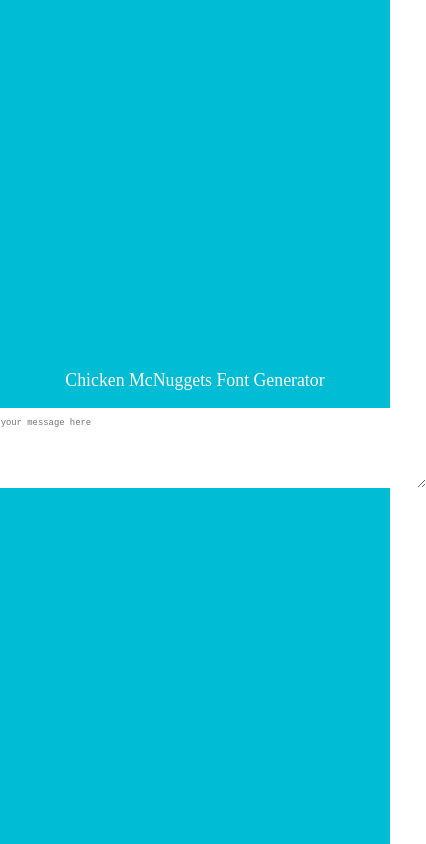
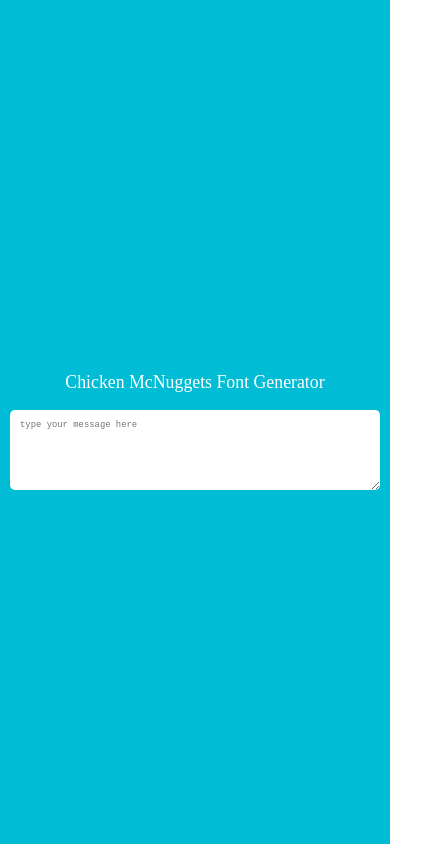
Before and after one commit to iownthegame/Chicken-McNuggets-Font-Generator, a React (Create React App) app: page / in a window 390 px wide. Shown: the whole page, 426 px wide, since content can reach past the window. Built offline with nearby package versions, Linux system fonts and the light colour scheme; a web font is replaced by a local one.

Commit message:
Responsive

```diff
--- a/package.json
+++ b/package.json
@@ -1,4 +1,5 @@
 {
+  "homepage": "https://iownthegame.github.io/Chicken-McNuggets-Font-Generator",
   "name": "chicken-mcnuggets-font-generator",
   "version": "0.1.0",
   "private": true,
@@ -12,6 +13,8 @@
     "web-vitals": "^0.2.4"
   },
   "scripts": {
+    "predeploy": "npm run build",
+    "deploy": "gh-pages -d build",
     "start": "react-scripts start",
     "build": "react-scripts build",
     "test": "react-scripts test",
@@ -34,5 +37,8 @@
       "last 1 firefox version",
       "last 1 safari version"
     ]
+  },
+  "devDependencies": {
+    "gh-pages": "^3.1.0"
   }
 }
--- a/src/App.css
+++ b/src/App.css
@@ -4,6 +4,8 @@
 }
 
 .App {
+  width: 100%;
+  overflow: hidden;
   text-align: center;
 }
 
@@ -32,6 +34,9 @@
   border-radius: 5px;
   padding: 10px;
   font-size: 0.5em;
+  width: 80%;
+  min-width: 350px;
+  max-width: 600px;
 }
 
 a {
@@ -40,10 +45,11 @@
   background: orangered;
   padding: 10px 20px;
   border-radius: 10px;
-  font-size: 0.7em;
+  font-size: 0.6em;
   font-weight: bold;
+  margin-top: 30px;
 }
 
-a:hover {
+a:hover, a:active {
   background: orange;
 }
--- a/src/App.js
+++ b/src/App.js
@@ -16,7 +16,7 @@
     const style = {
       font: 'Chicken_McNuggets',
       align: 'center',
-      size: 18,
+      size: 20,
       background: 'transparent',
       lineHeight: '1.6em',
     };
@@ -30,16 +30,13 @@
     <div className="App">
       <header className="App-header">
         <p id="title">Chicken McNuggets Font Generator</p>
-
-        <div>
-          <textarea placeholder="type your message here" rows="6" cols="80" onChange={handleTextChange}></textarea>
+        <textarea placeholder="type your message here" rows="6" onChange={handleTextChange}></textarea>
         {image &&
           <>
             <div id="result" dangerouslySetInnerHTML={{ __html: image.outerHTML }} />
             <a download={`${text}.png`} href={image.src} target="_blank" rel="noreferrer">Download image</a>
           </>
         }
-        </div>
       </header>
     </div>
   );
```
Also changed, not shown: 1 other file (tests, documents, lock files or other folders). Lines whose indentation alone changed are shown as unchanged.
